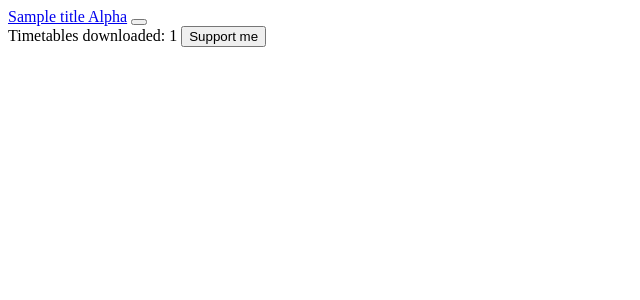
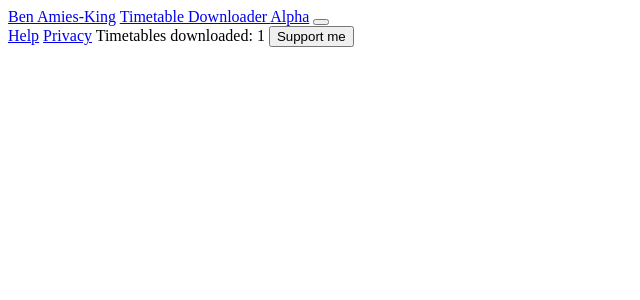
Before and after one commit to bamiesking/timetable-downloader, a Python web app: template templates/nav.html in a window 1280 px wide. Shown: the top 300 px of the page, without its empty margins (0-640 px from the left). Run offline with Jinja, Linux system fonts and the light colour scheme; the template is opened without the code that fills it: most values are stand-ins (such as "Sample title", 1, 10 or a date in 2020).

Commit message:
Changed navbar branding to match the rest of the website

```diff
--- a/templates/nav.html
+++ b/templates/nav.html
@@ -1,10 +1,13 @@
 <nav class="navbar navbar-expand-lg navbar-dark bg-dark">
-    <a class="navbar-brand" href="{{ url_for('timetable.index') }}">{{ title }}     <span class="text-danger">Alpha</span></a>
+    <a class="navbar-brand" href="{{ url_for('main.index') }}">Ben Amies-King</a>
+    <a class="nav-link active" href="{{ url_for('timetable.index') }}">Timetable Downloader <span class="text-danger">Alpha</span></a>
     <button class="navbar-toggler" type="button" data-toggle="collapse" data-target="#navbarNavDropdown" aria-controls="navbarNavDropdown" aria-expanded="false" aria-label="Toggle navigation">
     <span class="navbar-toggler-icon"></span>
     </button>
     <div class="collapse navbar-collapse" id="navbarNavDropdown">
-      <span class="mx-auto text-light">Timetables downloaded: {{ count }}</span>
-      <a class="ml-auto" href="https://monzo.me/bamiesking/1.00?d=Durham%20Timetable%20Downloader"><button class="btn btn-info">Support me</button></a>
+        <a class="nav-link" href="{{ url_for('timetable.help') }}">Help</a>
+        <a class="nav-link" href="{{ url_for('timetable.privacy') }}">Privacy</a>
+        <span class="mx-auto text-light">Timetables downloaded: {{ count }}</span>
+        <a class="ml-auto" href="https://monzo.me/bamiesking/1.00?d=Durham%20Timetable%20Downloader"><button class="btn btn-info">Support me</button></a>
     </div>
 </nav>
```
